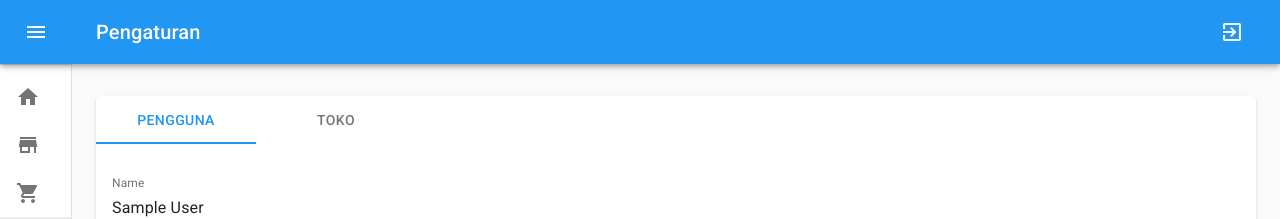
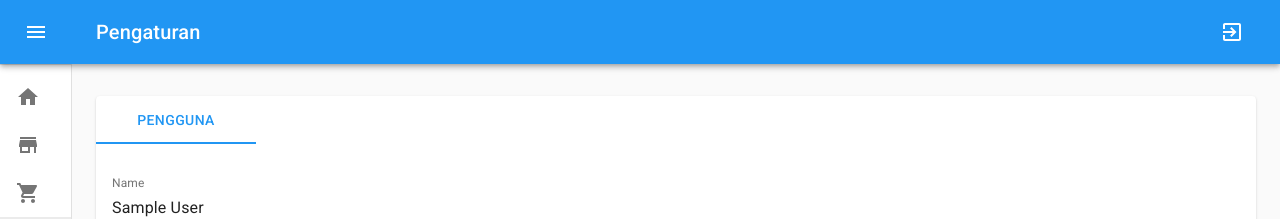
Before and after one commit to wildenali/aplikasiposwilden, a React (Create React App) app: page /pengaturan/pengguna in a window 1280 px wide. Shown: the top 219 px of the page. Built offline with nearby package versions, Linux system fonts and the light colour scheme; no server answers; sample sign-in values are in the browser's storage.

Commit message:
Pengaturan toko bermasalah, perlu dibenrin dulu, sementara di nonaktifkan

```diff
--- a/src/pages/private/pengaturan/index.js
+++ b/src/pages/private/pengaturan/index.js
@@ -31,7 +31,7 @@ function Pengaturan(props) {
         onChange={handleChangeTab}
       >
         <Tab label="Pengguna" value='/pengaturan/pengguna' />
-        <Tab label="Toko" value='/pengaturan/toko' />
+        {/* <Tab label="Toko" value='/pengaturan/toko' /> */}
       </Tabs>
       <div className={classes.tabContent}>
         <Switch>
```
Also changed, not shown: 1 other file (tests, documents, lock files or other folders).
